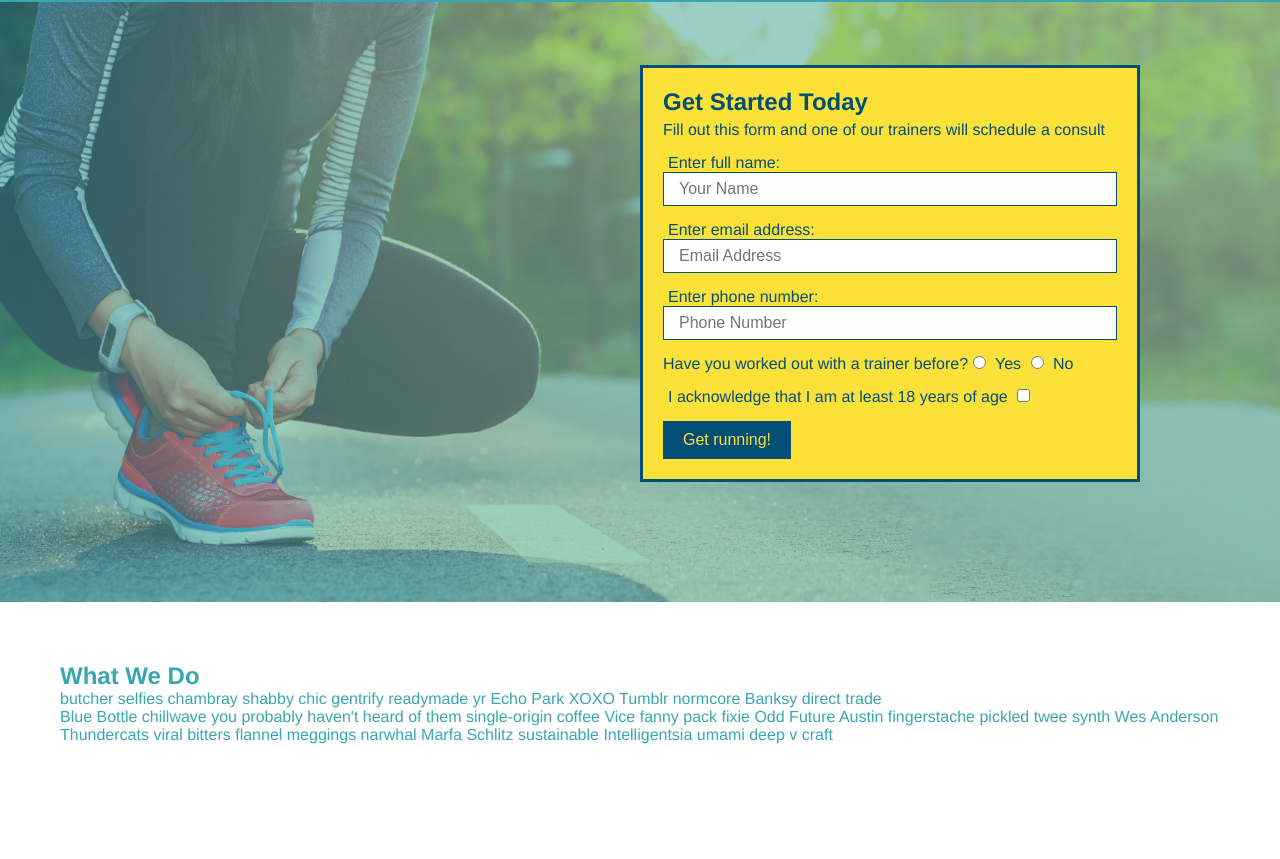
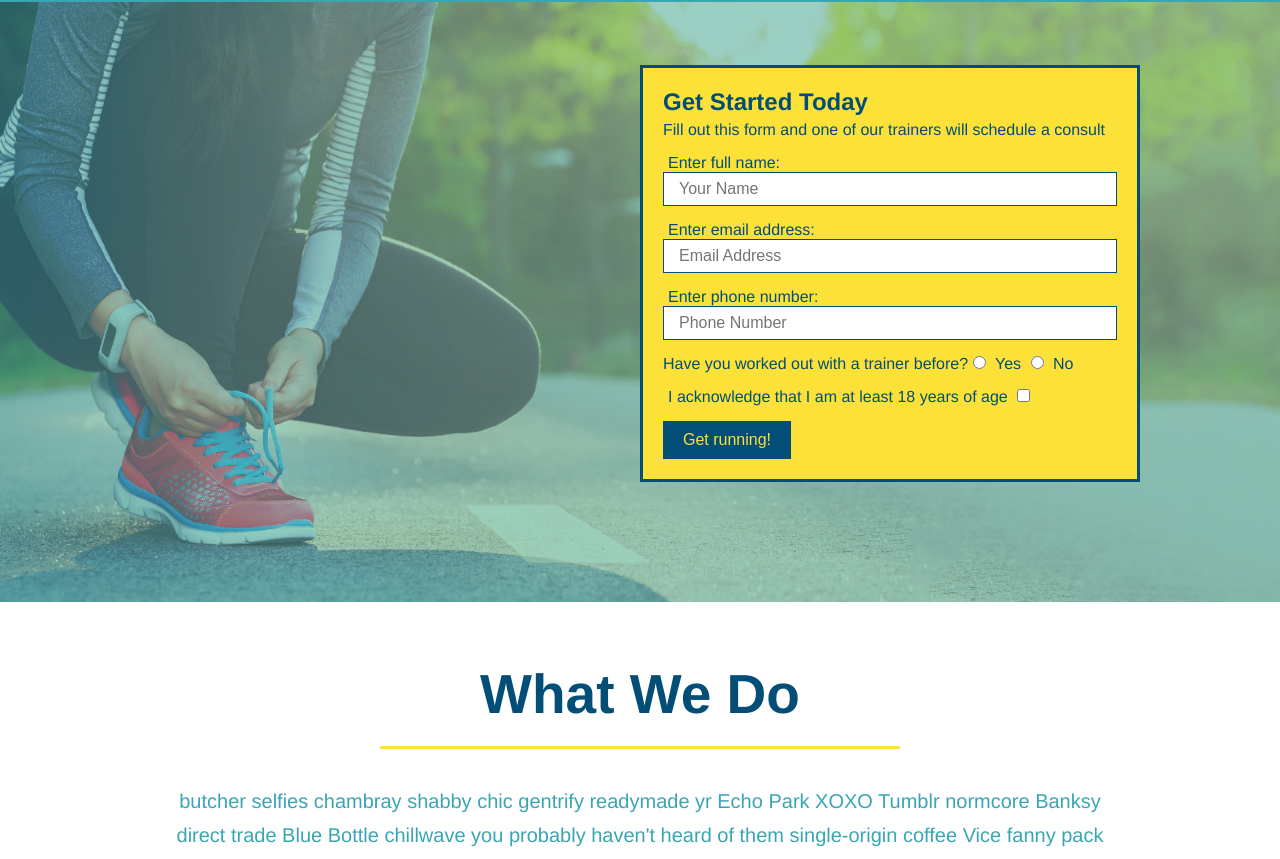
Before and after one commit to iiMKenny/run-buddy, a plain HTML site: page index.html in a window 1280 px wide. Shown: the part 80-939 px from the top of the page. Drawn offline with Linux system fonts and the light colour scheme.

Commit message:
style what we do section

```diff
--- a/assets/css/style.css
+++ b/assets/css/style.css
@@ -120,3 +120,26 @@ body {
       }
 
     /* Hero Style End */
+
+    .intro {
+        text-align: center;
+    }
+
+    .intro h2 {
+        font-size: 55px;
+        color: #024e76;
+        margin-bottom: 35px;
+        padding: 0 100px 20px 100px;
+        border-bottom: 3px solid;
+        border-color: #fce138;
+        /* add this alongside your other declarations */
+        display: inline-block;
+    }
+
+    .intro p {
+        line-height: 1.7;
+        color: #39a6b2;
+        width: 80%;
+        font-size: 20px;
+        margin: 0 auto;
+    }
--- a/index.html
+++ b/index.html
@@ -66,9 +66,9 @@
         </section>
 
         <!-- "what we do" section -->
-        <section id="what-we-do">
+        <section id="what-we-do" class="intro" >
             <h2>What We Do</h2>
-            <p>butcher selfies chambray shabby chic gentrify readymade yr Echo Park XOXO Tumblr normcore Banksy direct trade</p> Blue Bottle chillwave you probably haven't heard of them single-origin coffee Vice fanny pack fixie Odd Future Austin fingerstache pickled twee synth Wes Anderson Thundercats viral bitters flannel meggings narwhal Marfa Schlitz sustainable Intelligentsia umami deep v craft
+            <p>butcher selfies chambray shabby chic gentrify readymade yr Echo Park XOXO Tumblr normcore Banksy direct trade Blue Bottle chillwave you probably haven't heard of them single-origin coffee Vice fanny pack fixie Odd Future Austin fingerstache pickled twee synth Wes Anderson Thundercats viral bitters flannel meggings narwhal Marfa Schlitz sustainable Intelligentsia umami deep v craft</p>
         </section>
 
         <!-- "what you do" section-->
```
